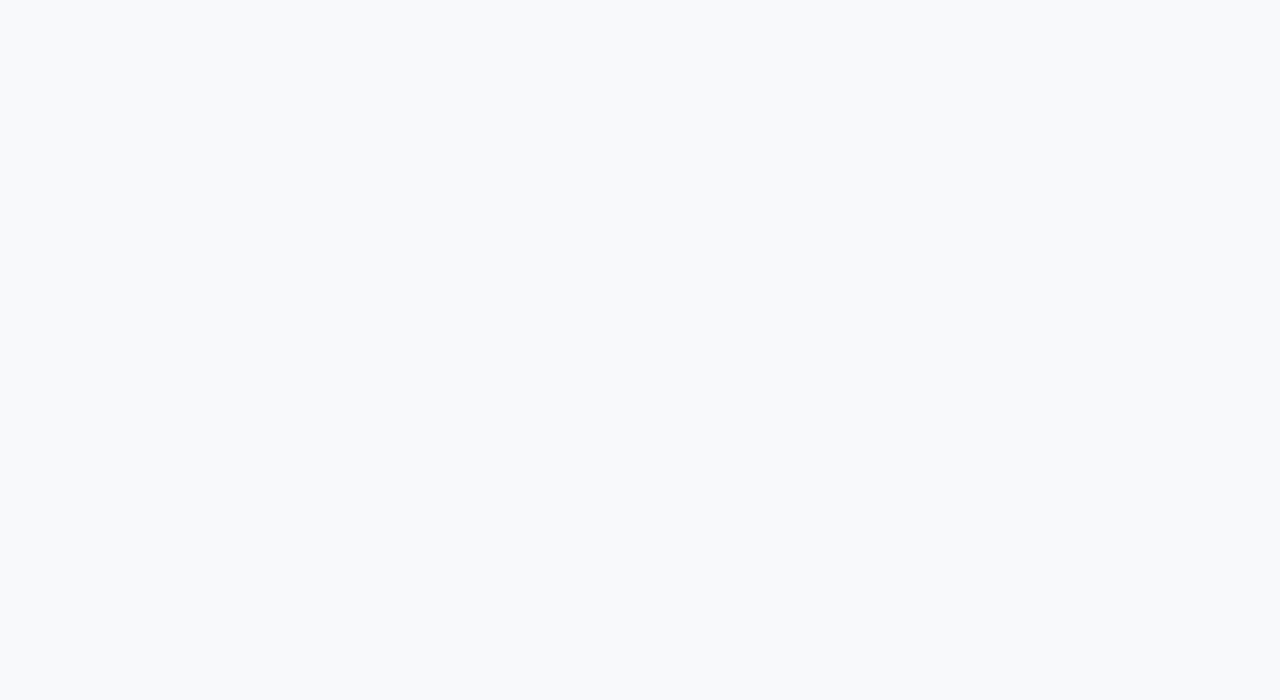
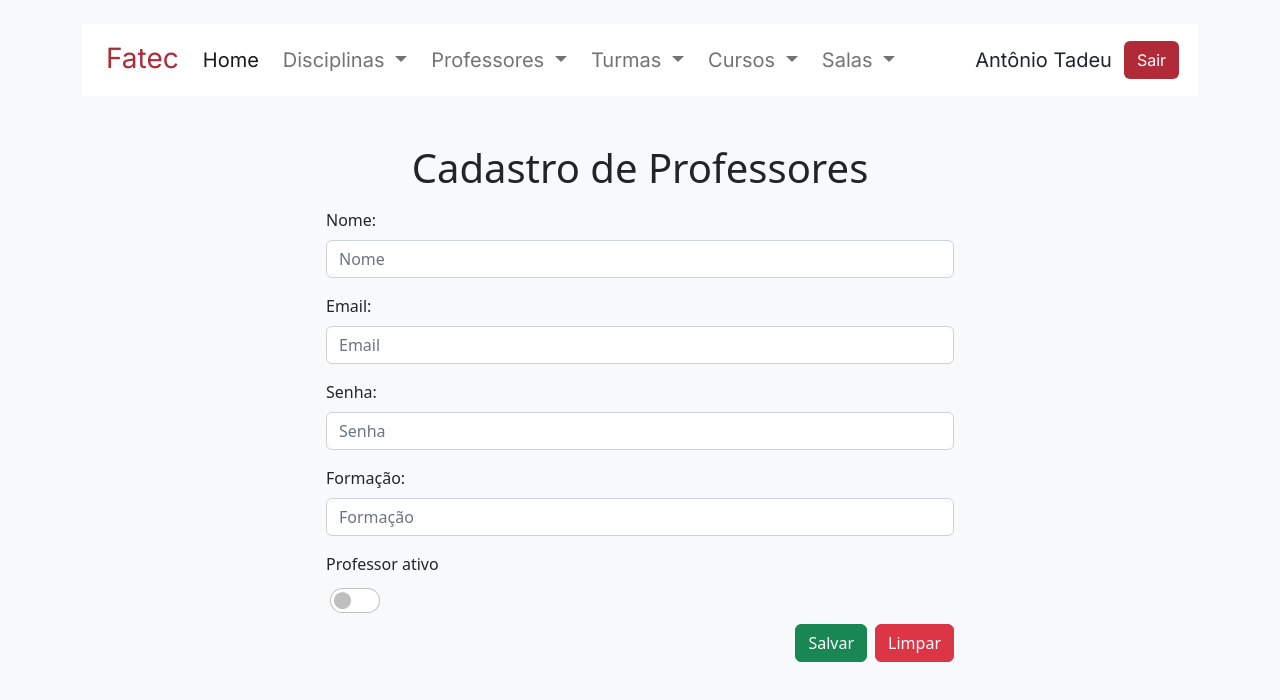
Before and after one commit to TheusMarqs/frontend-pi, an Angular app: page /coordenador/atualizar-professor/1 in a window 1280 px wide. Before the commit this address led to /. Shown: the top 700 px of the page. Built offline with nearby package versions, Linux system fonts and the light colour scheme; no server answers.

Commit message:
arrumando o boolean

```diff
--- a/src/app/app-routing.module.ts
+++ b/src/app/app-routing.module.ts
@@ -14,6 +14,7 @@ const routes: Routes = [
   {path: 'coordenador', component: CoordinatorComponent},
   {path: 'coordenador/cadastro-professor', component: RegisterProfessorComponent},
   {path: 'coordenador/show-professor', component: ShowProfessorComponent},
+  {path: 'coordenador/atualizar-professor/:id', component: RegisterProfessorComponent},
 ];
 
 @NgModule({
--- a/src/app/coordinator/register-professor/register-professor.component.html
+++ b/src/app/coordinator/register-professor/register-professor.component.html
@@ -31,9 +31,17 @@
                 </div>
             </div>
             <div class="mb-3">
+                <label for="education" class="form-label">Formação:</label>
+                <input type="text" formControlName="education" class="form-control" id="education"
+                    placeholder="Formação">
+                <div *ngIf="submitted && education.invalid">
+                    <small class="text-danger">Formação inválida!</small>
+                </div>
+            </div>
+            <div class="mb-3">
                 <label class="form-check-label" for="flexSwitchCheckChecked">Professor ativo</label>
                 <div class="form-check form-switch mt-2 ms-1">
-                    <input class="form-check-input" style="width: 50px; height: 25px;" formControlName="condition" type="checkbox" id="condition" checked>
+                    <input class="form-check-input" style="width: 50px; height: 25px;" formControlName="condition" type="text" id="condition" checked>
                 </div>
                 <div *ngIf="submitted && condition.invalid">
                     <small class="text-danger">Condição inválida!</small>
--- a/src/app/coordinator/register-professor/register-professor.component.ts
+++ b/src/app/coordinator/register-professor/register-professor.component.ts
@@ -22,7 +22,8 @@ export class RegisterProfessorComponent implements OnInit {
       id: [],
       name: ['', [Validators.required, Validators.pattern(/\S/)]],
       email: ['', [Validators.required, Validators.email]],
-      password: ['', [Validators.required, Validators.minLength(8)]],
+      password: ['', [Validators.required, Validators.pattern(/\S/)]],
+      education: ['', [Validators.required, Validators.pattern(/\S/)]],
       condition: ['', [Validators.required]]
     });
   }
@@ -48,7 +49,7 @@ export class RegisterProfessorComponent implements OnInit {
       if (this.formGroupProfessor.valid) {
         this.professorService.update(this.formGroupProfessor.value).subscribe({
           next: () => {
-            this.router.navigate(['clients']);
+            this.router.navigate(['coordenador/show-professor']);
           }
         })
       }
@@ -57,7 +58,7 @@ export class RegisterProfessorComponent implements OnInit {
     else {
       this.professorService.save(this.formGroupProfessor.value).subscribe({
         next: () => {
-          this.router.navigate(['clients']);
+          this.router.navigate(['coordenador/show-professor']);
         }
       })
     }
@@ -65,7 +66,7 @@ export class RegisterProfessorComponent implements OnInit {
   }
 
   cancel() {
-    this.router.navigate(['clients']);
+    this.router.navigate(['coordenador/show-professor']);
   }
 
   get name(): any {
@@ -77,6 +78,9 @@ export class RegisterProfessorComponent implements OnInit {
   get password(): any {
     return this.formGroupProfessor.get("password");
   }
+  get education(): any {
+    return this.formGroupProfessor.get("education");
+  }
   get condition(): any {
     return this.formGroupProfessor.get("condition");
   }
--- a/src/app/coordinator/show-professor/show-professor.component.html
+++ b/src/app/coordinator/show-professor/show-professor.component.html
@@ -10,6 +10,7 @@
                 <th scope="col">Nome</th>
                 <th scope="col">Email</th>
                 <th scope="col">Senha</th>
+                <th scope="col">Formação</th>
                 <th scope="col">Condição</th>
                 <th scope="col">Opções</th>
             </tr>
@@ -20,6 +21,7 @@
                 <td>{{professor.name}}</td>
                 <td>{{professor.email}}</td>
                 <td>{{professor.password}}</td>
+                <td>{{professor.education}}</td>
                 <td>{{professor.condition}}</td>
                 <td>
                     <button class="btn btn-primary me-1" (click)="edit(professor)">Editar</button>
--- a/src/app/coordinator/show-professor/show-professor.component.ts
+++ b/src/app/coordinator/show-professor/show-professor.component.ts
@@ -31,7 +31,7 @@ export class ShowProfessorComponent {
   }
 
   edit(professors: Professor) {
-    this.router.navigate(['clientDetails', professors.id]);
+    this.router.navigate(['coordenador/atualizar-professor', professors.id]);
   }
 
   delete(professors: Professor) {
--- a/src/app/professors.ts
+++ b/src/app/professors.ts
@@ -3,5 +3,6 @@ export interface Professor{
     name: string;
     email: string;
     password: string;
+    education: string;
     condition: boolean;
 }
```
